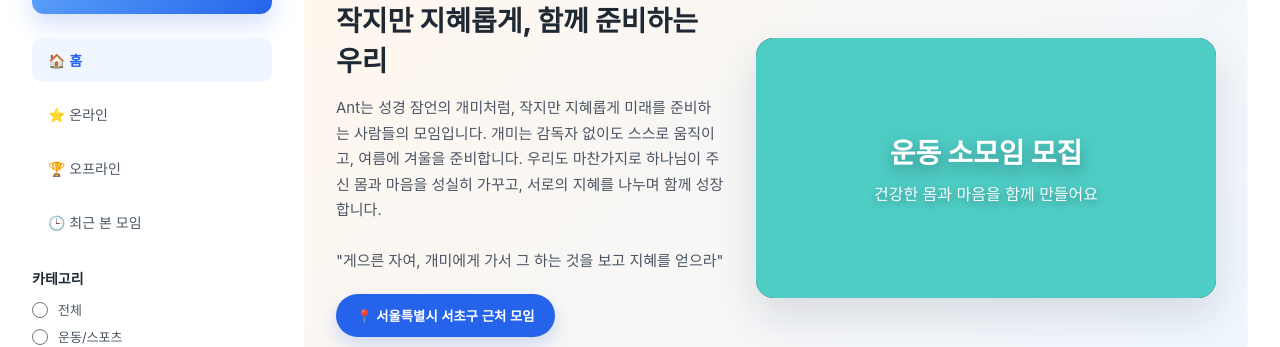
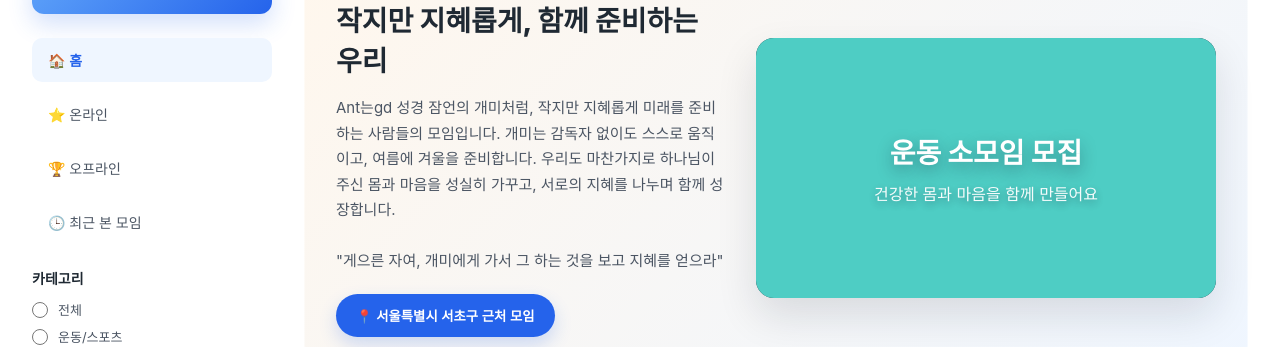
Before and after one commit to Timothy4983/Ant-GitHub, a React (Vite) app: page / in a window 1280 px wide. Shown: the part 148-495 px from the top of the page. Built offline with nearby package versions, Linux system fonts and the light colour scheme.

Commit message:
이 주제로 수정 완료

```diff
--- a/src/pages/HomePage.jsx
+++ b/src/pages/HomePage.jsx
@@ -202,7 +202,7 @@ function HomePage() {
             <div className="hero-text">
               <h1>작지만 지혜롭게, 함께 준비하는 우리</h1>
               <p>
-                Ant는 성경 잠언의 개미처럼, 작지만 지혜롭게 미래를 준비하는 사람들의 모임입니다.
+                Ant는gd 성경 잠언의 개미처럼, 작지만 지혜롭게 미래를 준비하는 사람들의 모임입니다.
                 개미는 감독자 없이도 스스로 움직이고, 여름에 겨울을 준비합니다.
                 우리도 마찬가지로 하나님이 주신 몸과 마음을 성실히 가꾸고, 서로의 지혜를 나누며 함께 성장합니다.
                 <br />
```
